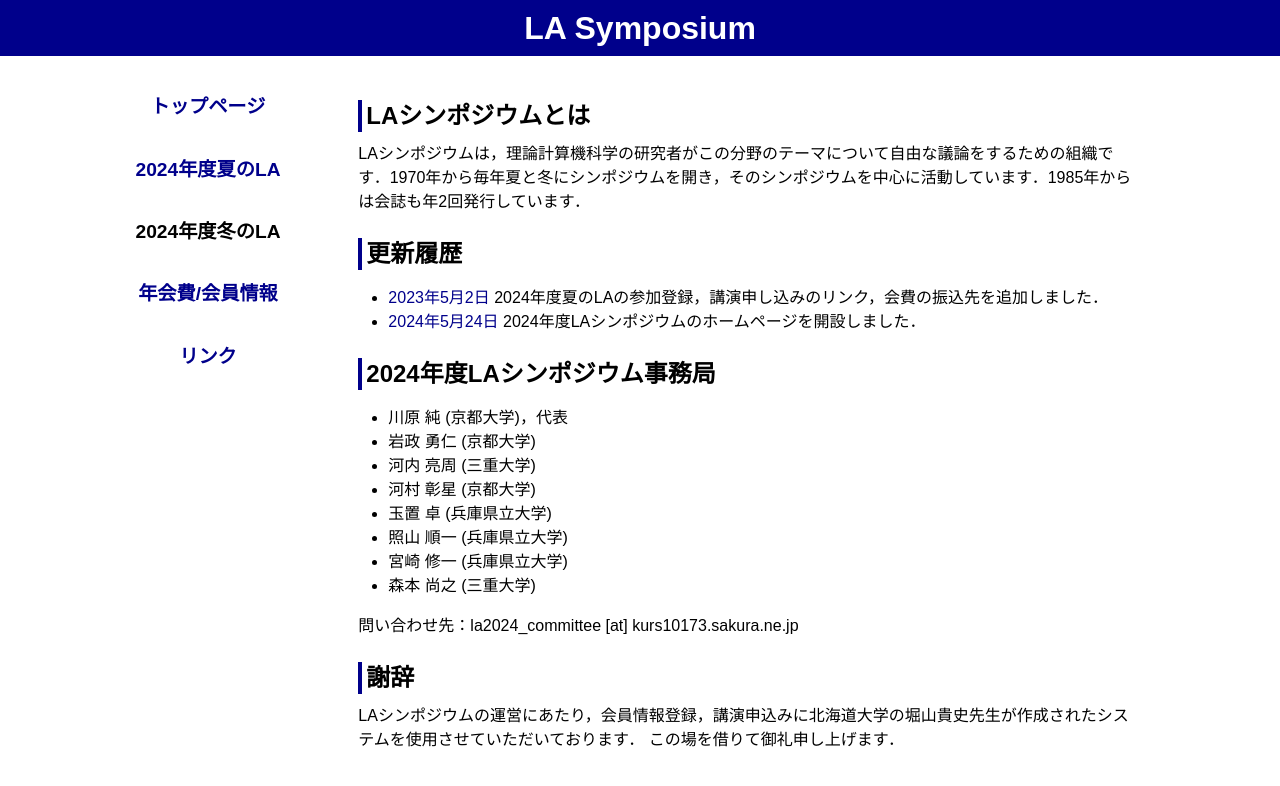
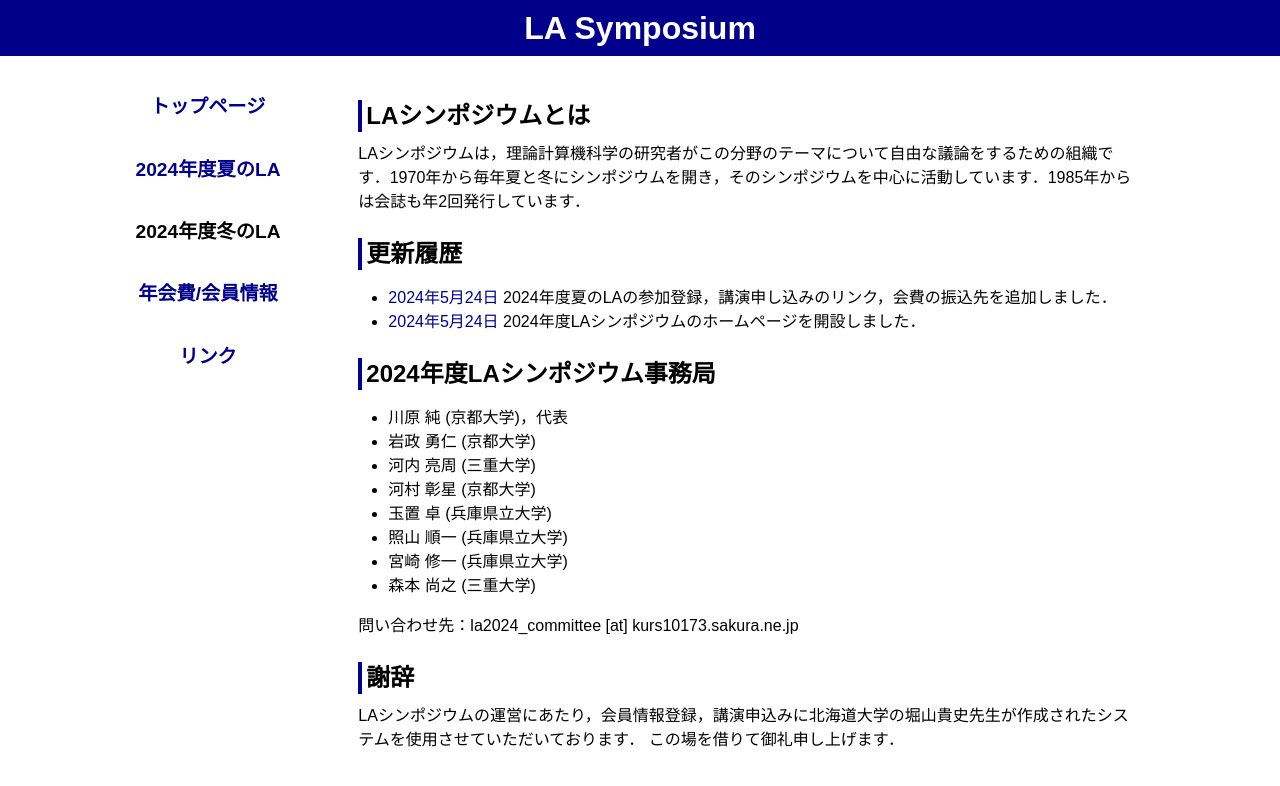
Before and after one commit to ytamura12/la-symposium_test.github.io, a Jekyll site: the page built from index.md, in a window 1280 px wide. Shown: the top 786 px of the page. Built offline with Jekyll 4.4.1, drawn with Linux system fonts in a browser that asks for light colours.

Commit message:
Update news.md

```diff
--- a/_includes/news.md
+++ b/_includes/news.md
@@ -1,2 +1,2 @@
-* <span class="date">2023年5月2日</span> 2024年度夏のLAの参加登録，講演申し込みのリンク，会費の振込先を追加しました．
+* <span class="date">2024年5月24日</span> 2024年度夏のLAの参加登録，講演申し込みのリンク，会費の振込先を追加しました．
 * <span class="date">2024年5月24日</span> 2024年度LAシンポジウムのホームページを開設しました．
```
